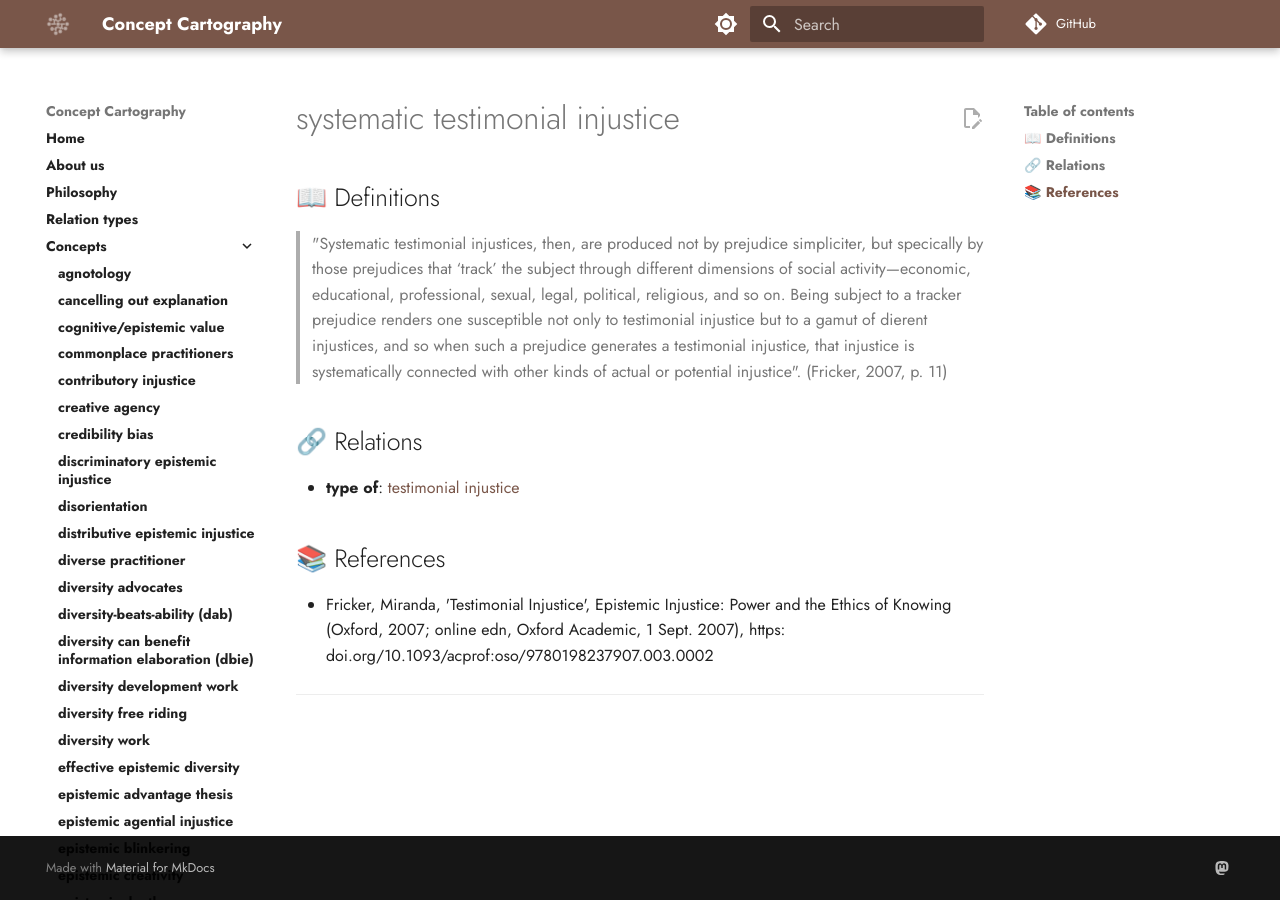
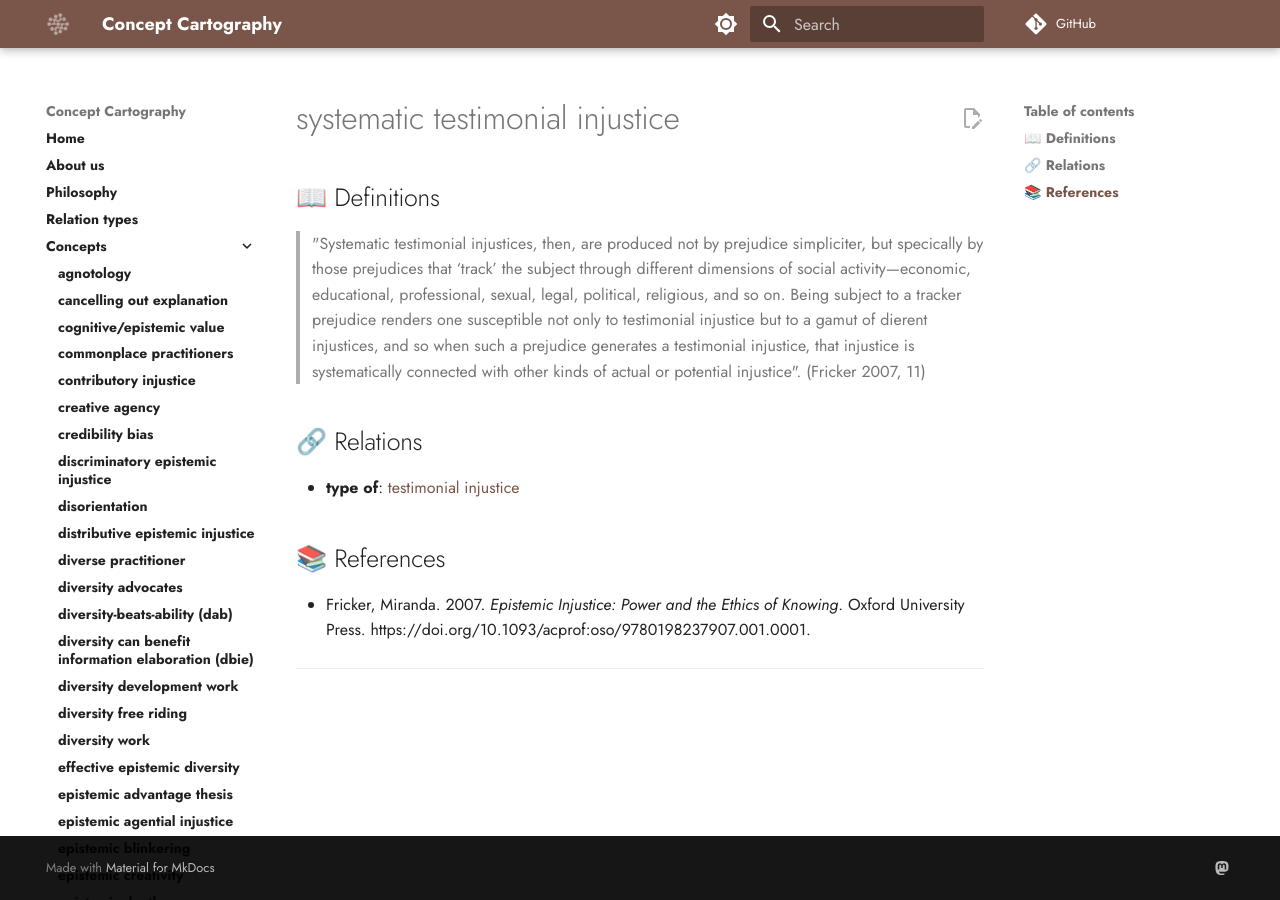
Before and after one commit to conceptcartography/conceptcartography, an MkDocs documentation site: the page built from docs/concepts/systematic-testimonial-injustice.md, in a window 1280 px wide. Built offline with MkDocs 1.6.1 and Material for MkDocs 9.7.7, drawn with Linux system fonts in a browser that asks for light colours; comment, search, counter and statistics services are not loaded; the version menu is left out.

Commit message:
Update systematic-testimonial-injustice.md
updated referencing format

```diff
--- a/docs/concepts/systematic-testimonial-injustice.md
+++ b/docs/concepts/systematic-testimonial-injustice.md
@@ -2,7 +2,7 @@
 
 ## 📖 Definitions
 
-> "Systematic testimonial injustices, then, are produced not by prejudice simpliciter, but specically by those prejudices that ‘track’ the subject through different dimensions of social activity—economic, educational, professional, sexual, legal, political, religious, and so on. Being subject to a tracker prejudice renders one susceptible not only to testimonial injustice but to a gamut of dierent injustices, and so when such a prejudice generates a testimonial injustice, that injustice is systematically connected with other kinds of actual or potential injustice". (Fricker, 2007, p. 11)
+> "Systematic testimonial injustices, then, are produced not by prejudice simpliciter, but specically by those prejudices that ‘track’ the subject through different dimensions of social activity—economic, educational, professional, sexual, legal, political, religious, and so on. Being subject to a tracker prejudice renders one susceptible not only to testimonial injustice but to a gamut of dierent injustices, and so when such a prejudice generates a testimonial injustice, that injustice is systematically connected with other kinds of actual or potential injustice". (Fricker 2007, 11)
 
 ## 🔗 Relations
 
@@ -10,7 +10,7 @@
 
 ## 📚 References
 
-- Fricker, Miranda, 'Testimonial Injustice', Epistemic Injustice: Power and the Ethics of Knowing (Oxford, 2007; online edn, Oxford Academic, 1 Sept. 2007), https: doi.org/10.1093/acprof:oso/9780198237907.003.0002
+- Fricker, Miranda. 2007. _Epistemic Injustice: Power and the Ethics of Knowing_. Oxford University Press. https://doi.org/10.1093/acprof:oso/9780198237907.001.0001.
 
 ---
 
```
